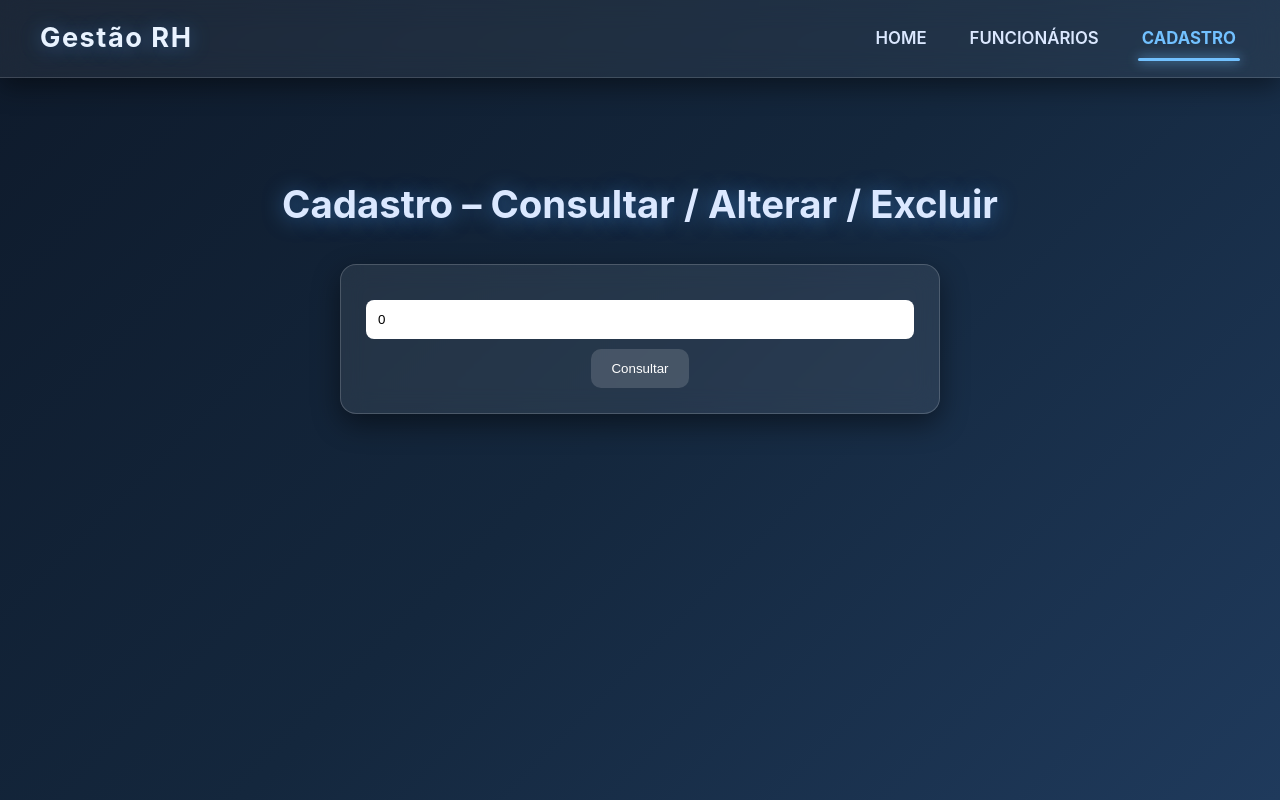
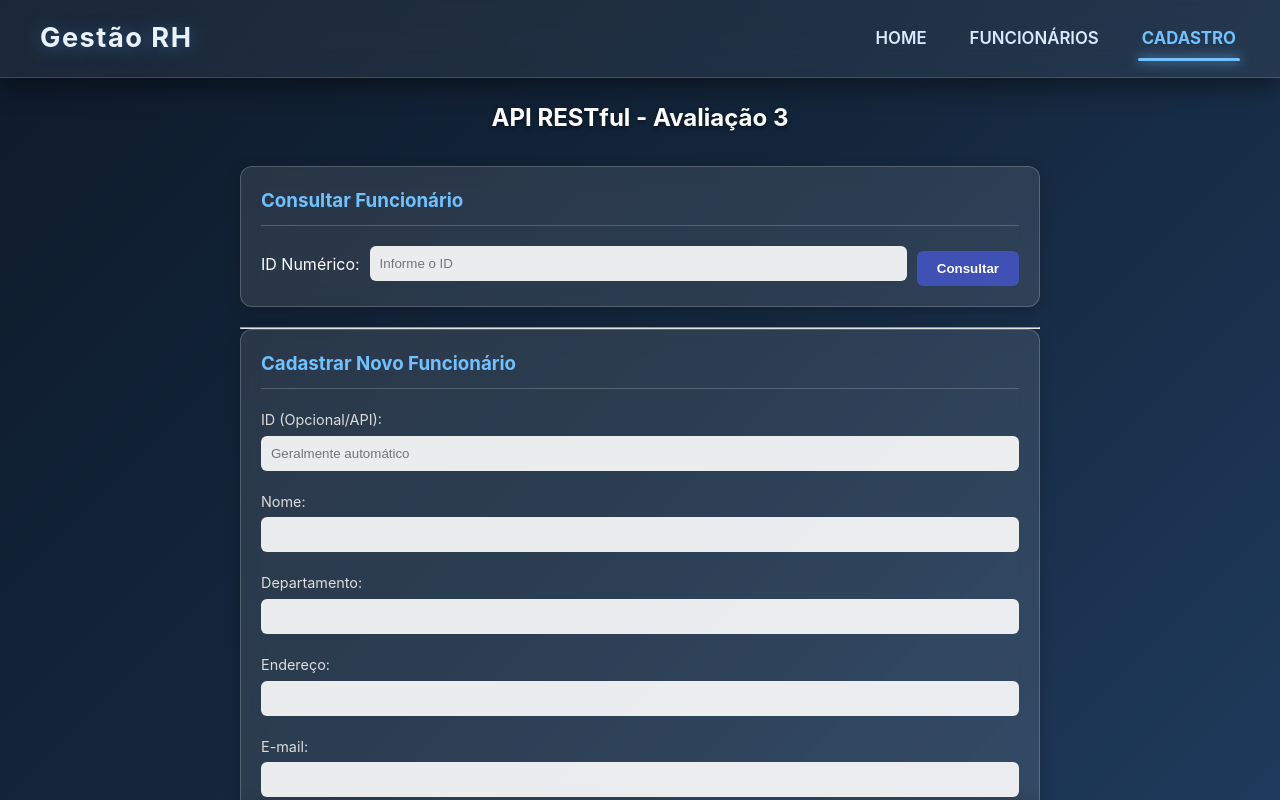
Before and after one commit to Samurai-Furb/Prova3, an Angular app: page /cadastro in a window 1280 px wide. Shown: the top 800 px of the page. Built offline with nearby package versions, Linux system fonts and the light colour scheme.

Commit message:
Add proxy configuration for API requests to external service

```diff
--- a/angular.json
+++ b/angular.json
@@ -54,6 +54,9 @@
         },
         "serve": {
           "builder": "@angular/build:dev-server",
+          "options": {
+            "proxyConfig": "proxy.conf.json"
+          },
           "configurations": {
             "production": {
               "buildTarget": "Prova3:build:production"
--- a/src/app/components/cadastro/cadastro.component.css
+++ b/src/app/components/cadastro/cadastro.component.css
@@ -1,83 +1,124 @@
 .cadastro-page {
-  width: 100%;
-  min-height: 100vh;
-  padding-top: 22vh;
-  padding-bottom: 40px;
-
-  background: linear-gradient(135deg, #0e1a2b, #14273d, #1f3a5c);
-  background-size: cover;
-  background-attachment: fixed;
-
-  color: #dbe8ff;
-  text-align: center;
+  width: 95%;
+  max-width: 800px;
+  margin: 100px auto 40px; /* Margem superior para o header fixo */
+  padding-bottom: 50px;
+  color: #fff;
 }
 
 .cadastro-page h2 {
-  font-size: 2.4rem;
+  text-align: center;
   margin-bottom: 30px;
-  text-shadow: 0 2px 20px rgba(77,163,255,0.5);
+  text-shadow: 0 2px 4px rgba(0,0,0,0.5);
 }
 
-.consulta-box,
-.dados-card,
-.alterar-box {
-  width: 90%;
-  max-width: 600px;
-  margin: 20px auto;
-  padding: 25px;
-
-  background: rgba(255,255,255,0.08);
-  border-radius: 16px;
-  backdrop-filter: blur(12px);
-  border: 1px solid rgba(255,255,255,0.18);
-  box-shadow: 0 10px 28px rgba(0,0,0,0.45);
+.card-box {
+  background: rgba(255, 255, 255, 0.1);
+  backdrop-filter: blur(10px);
+  border: 1px solid rgba(255, 255, 255, 0.2);
+  border-radius: 12px;
+  padding: 20px;
+  margin-bottom: 20px;
+  box-shadow: 0 4px 15px rgba(0,0,0,0.2);
 }
 
+.card-box h3 {
+  margin-top: 0;
+  border-bottom: 1px solid rgba(255,255,255,0.2);
+  padding-bottom: 10px;
+  margin-bottom: 15px;
+  color: #72c1ff;
+}
+
+/* Inputs e Labels */
 input {
   width: 100%;
-  padding: 12px;
-  margin: 10px 0;
-  border-radius: 8px;
+  padding: 10px;
+  border-radius: 6px;
   border: none;
-  outline: none;
+  margin-bottom: 10px;
+  background: rgba(255, 255, 255, 0.9);
+  color: #333;
 }
 
-button {
-  background: rgba(255,255,255,0.15);
-  color: white;
-  padding: 12px 20px;
-  border: none;
-  border-radius: 10px;
-  cursor: pointer;
-  transition: .3s;
+input.readonly {
+  background: rgba(200, 200, 200, 0.8);
+  color: #555;
+  cursor: not-allowed;
 }
 
-button:hover {
-  background: rgba(255,255,255,0.25);
+.input-group {
+  display: flex;
+  gap: 10px;
+  align-items: center;
 }
 
-.btn-excluir {
-  background: #e63946;
+.input-group input {
+  margin-bottom: 0;
+  flex: 1;
 }
 
-.btn-excluir:hover {
-  background: #ff4d5b;
+/* Botões */
+button {
+  padding: 10px 20px;
+  border: none;
+  border-radius: 6px;
+  cursor: pointer;
+  font-weight: bold;
+  color: white;
+  transition: 0.3s;
+  margin-top: 10px;
 }
 
-.msg-ok {
-  background: #0f8a3a;
-  padding: 12px;
-  margin: 15px auto;
-  width: 60%;
-  border-radius: 10px;
-  color: white;
+.btn-consultar { background: #3f51b5; }
+.btn-consultar:hover { background: #2c3e50; }
+
+.btn-excluir { background: #e63946; width: 100%; }
+.btn-excluir:hover { background: #b91c1c; }
+
+.btn-alterar { background: #fca311; color: #000; width: 100%; }
+.btn-alterar:hover { background: #e08e0b; }
+
+.btn-cadastrar { background: #2a9d8f; width: 100%; }
+.btn-cadastrar:hover { background: #21867a; }
+
+/* Grid para Formulários */
+.form-grid {
+  display: grid;
+  grid-template-columns: 1fr;
+  gap: 5px;
 }
 
-.msg-erro {
-  background: #b91c1c;
-  padding: 12px;
-  margin: 15px auto;
-  width: 60%;
-  border-radius: 10px;
+.form-grid label {
+  font-size: 0.9rem;
+  color: #ddd;
+  margin-top: 5px;
+}
+
+/* Feedback Box */
+.feedback-msg {
+  padding: 15px;
+  border-radius: 8px;
+  margin-bottom: 20px;
+  text-align: center;
+  font-size: 1.1rem;
+  border: 2px solid transparent;
   color: white;
+  font-weight: 500;
+  animation: fadeIn 0.5s ease;
 }
+
+.bg-green {
+  background-color: #2e7d32; /* Verde */
+  border-color: #4caf50;
+}
+
+.bg-red {
+  background-color: #c62828; /* Vermelho */
+  border-color: #e57373;
+}
+
+@keyframes fadeIn {
+  from { opacity: 0; transform: translateY(-10px); }
+  to { opacity: 1; transform: translateY(0); }
+}
--- a/src/app/components/cadastro/cadastro.component.html
+++ b/src/app/components/cadastro/cadastro.component.html
@@ -1,35 +1,85 @@
 <section class="cadastro-page">
+  <h2>API RESTful - Avaliação 3</h2>
 
-  <h2>Cadastro – Consultar / Alterar / Excluir</h2>
-
-  <div class="consulta-box">
-    <input type="number" [(ngModel)]="idConsulta" placeholder="Informe o ID">
-    <button (click)="consultar()">Consultar</button>
+  <!-- 1. CONSULTA -->
+  <div class="card-box">
+    <h3>Consultar Funcionário</h3>
+    <div class="input-group">
+      <label>ID Numérico:</label>
+      <input type="number" [(ngModel)]="idBusca" placeholder="Informe o ID">
+      <button (click)="consultar()" class="btn-consultar">Consultar</button>
+    </div>
   </div>
 
-  <div *ngIf="dados" class="dados-card">
-    <p><strong>ID:</strong> {{ dados.id }}</p>
-    <p><strong>Nome:</strong> {{ dados.nome }}</p>
-    <p><strong>Departamento:</strong> {{ dados.departamento }}</p>
-    <p><strong>Endereço:</strong> {{ dados.endereco }}</p>
-    <p><strong>E-mail:</strong> {{ dados.email }}</p>
+  <!-- EXIBIÇÃO DE DADOS + EXCLUSÃO -->
+  <!-- Só mostra se tiver um funcionário carregado (id válido) -->
+  <div class="card-box" *ngIf="funcionario.id">
+    <h3>Dados do Funcionário</h3>
 
-    <button class="btn-excluir" (click)="excluir()">Exclusão</button>
+    <div class="display-fields">
+      <div class="field"><strong>ID:</strong> <input readonly [value]="funcionario.id"></div>
+      <div class="field"><strong>Nome:</strong> <input readonly [value]="funcionario.nome"></div>
+      <div class="field"><strong>Departamento:</strong> <input readonly [value]="funcionario.departamento"></div>
+      <div class="field"><strong>Endereço:</strong> <input readonly [value]="funcionario.endereco"></div>
+      <div class="field"><strong>E-mail:</strong> <input readonly [value]="funcionario.email"></div>
+    </div>
+
+    <button (click)="excluir()" class="btn-excluir">Exclusão</button>
   </div>
 
-  <div *ngIf="mensagem" [ngClass]="status === 'Ok' ? 'msg-ok' : 'msg-erro'">
-    {{ mensagem }}
+  <!-- FEEDBACK (Status/Mensagem) -->
+  <!-- A classe dinâmica muda a cor de fundo baseado no status -->
+  <div *ngIf="mensagem"
+       class="feedback-msg"
+       [ngClass]="{'bg-green': status === 'Ok', 'bg-red': status === 'Erro'}">
+    <strong>Status:</strong> {{ status }} <br>
+    <strong>Mensagem:</strong> {{ mensagem }}
   </div>
 
-  <div *ngIf="dados" class="alterar-box">
+  <!-- 2. ALTERAÇÃO -->
+  <div class="card-box" *ngIf="funcionario.id">
     <h3>Alterar Cadastro</h3>
+    <div class="form-grid">
+      <label>ID (Fixo):</label>
+      <input readonly [(ngModel)]="funcionario.id" class="readonly">
 
-    <input [(ngModel)]="form.nome" placeholder="Nome">
-    <input [(ngModel)]="form.departamento" placeholder="Departamento">
-    <input [(ngModel)]="form.endereco" placeholder="Endereço">
-    <input [(ngModel)]="form.email" placeholder="Email">
+      <label>Nome:</label>
+      <input [(ngModel)]="funcionario.nome">
 
-    <button (click)="alterar()">Alterar</button>
+      <label>Departamento:</label>
+      <input [(ngModel)]="funcionario.departamento">
+
+      <label>Endereço:</label>
+      <input [(ngModel)]="funcionario.endereco">
+
+      <label>E-mail:</label>
+      <input [(ngModel)]="funcionario.email">
+    </div>
+    <button (click)="alterar()" class="btn-alterar">Alterar</button>
+  </div>
+
+  <hr>
+
+  <!-- 3. NOVO CADASTRO (Pedido Extra) -->
+  <div class="card-box">
+    <h3>Cadastrar Novo Funcionário</h3>
+    <div class="form-grid">
+      <label>ID (Opcional/API):</label>
+      <input type="number" [(ngModel)]="novoFuncionario.id" placeholder="Geralmente automático">
+
+      <label>Nome:</label>
+      <input [(ngModel)]="novoFuncionario.nome">
+
+      <label>Departamento:</label>
+      <input [(ngModel)]="novoFuncionario.departamento">
+
+      <label>Endereço:</label>
+      <input [(ngModel)]="novoFuncionario.endereco">
+
+      <label>E-mail:</label>
+      <input [(ngModel)]="novoFuncionario.email">
+    </div>
+    <button (click)="cadastrar()" class="btn-cadastrar">Cadastrar</button>
   </div>
 
 </section>
--- a/src/app/components/cadastro/cadastro.component.ts
+++ b/src/app/components/cadastro/cadastro.component.ts
@@ -12,13 +12,20 @@ import { CadastroService } from '../../services/cadastro.service';
 })
 export class CadastroComponent {
 
-  idConsulta: number = 0;
-  dados: any = null;
+  idBusca: number | null = null;
 
+  funcionario: any = {
+    id: null,
+    nome: '',
+    departamento: '',
+    endereco: '',
+    email: ''
+  };
+
+  mensagem: string = '';
   status: string = '';
-  mensagem: string = '';
-
-  form = {
+  novoFuncionario = {
+    id: null,
     nome: '',
     departamento: '',
     endereco: '',
@@ -26,47 +33,92 @@ export class CadastroComponent {
   };
 
   constructor(private cadastroService: CadastroService) {}
+  consultar() {
+    if (!this.idBusca) {
+      alert('Digite um ID para consultar.');
+      return;
+    }
 
-  consultar() {
-    if (!this.idConsulta) return;
+    this.limparFeedback();
 
-    this.cadastroService.consultar(this.idConsulta).subscribe((res: any) => {
-      this.dados = res || null;
+    this.cadastroService.consultar(this.idBusca).subscribe({
+      next: (dados) => {
+        this.funcionario = dados;
 
-      if (res) {
-        this.form.nome = res.nome || '';
-        this.form.departamento = res.departamento || '';
-        this.form.endereco = res.endereco || '';
-        this.form.email = res.email || '';
+        if (!this.funcionario.id && !this.funcionario.nome) {
+           this.status = 'Erro';
+           this.mensagem = 'Funcionário não encontrado ou resposta vazia.';
+        }
+      },
+      error: (err) => {
+        console.error(err);
+        this.status = 'Erro';
+        this.mensagem = 'Erro na requisição de consulta.';
+        this.limparDadosTela();
       }
-    }, err => {
-      console.error('Erro ao consultar', err);
-      this.dados = null;
-      this.status = 'Erro';
-      this.mensagem = 'Falha na consulta';
     });
   }
 
   excluir() {
-    this.cadastroService.excluir(this.idConsulta).subscribe((res: any) => {
-      this.status = res?.status ?? 'Erro';
-      this.mensagem = res?.mensagem ?? 'Resposta inválida';
-      if (this.status === 'Ok') this.dados = null;
-    }, err => {
-      console.error('Erro ao excluir', err);
-      this.status = 'Erro';
-      this.mensagem = 'Falha na exclusão';
+    if (!this.funcionario.id) return;
+
+    this.cadastroService.excluir(this.funcionario.id).subscribe({
+      next: (res) => {
+        this.status = res.status;
+        this.mensagem = res.mensagem;
+
+        if (this.status === 'Ok') {
+          this.limparDadosTela();
+        }
+      },
+      error: (err) => {
+        console.error(err);
+        this.status = 'Erro';
+        this.mensagem = 'Falha técnica ao tentar excluir.';
+      }
     });
   }
 
   alterar() {
-    this.cadastroService.alterar(this.idConsulta, this.form).subscribe((res: any) => {
-      this.status = res?.status ?? 'Erro';
-      this.mensagem = res?.mensagem ?? 'Resposta inválida';
-    }, err => {
-      console.error('Erro ao alterar', err);
-      this.status = 'Erro';
-      this.mensagem = 'Falha na alteração';
+    if (!this.funcionario.id) return;
+
+    this.cadastroService.alterar(this.funcionario.id, this.funcionario).subscribe({
+      next: (res) => {
+        this.status = res.status;
+        this.mensagem = res.mensagem;
+      },
+      error: (err) => {
+        console.error(err);
+        this.status = 'Erro';
+        this.mensagem = 'Falha técnica ao tentar alterar.';
+      }
     });
   }
+
+  cadastrar() {
+    this.cadastroService.cadastrar(this.novoFuncionario).subscribe({
+      next: (res) => {
+        this.status = res.status;
+        this.mensagem = res.mensagem;
+
+        if (this.status === 'Ok') {
+          this.novoFuncionario = { id: null, nome: '', departamento: '', endereco: '', email: '' };
+        }
+      },
+      error: (err) => {
+        console.error(err);
+        this.status = 'Erro';
+        this.mensagem = 'Falha técnica ao tentar cadastrar.';
+      }
+    });
+  }
+
+  private limparFeedback() {
+    this.status = '';
+    this.mensagem = '';
+  }
+
+  private limparDadosTela() {
+    this.funcionario = { id: null, nome: '', departamento: '', endereco: '', email: '' };
+  }
 }
--- a/src/app/services/cadastro.service.ts
+++ b/src/app/services/cadastro.service.ts
@@ -1,24 +1,29 @@
 import { Injectable } from '@angular/core';
 import { HttpClient } from '@angular/common/http';
+import { Observable } from 'rxjs';
 
 @Injectable({
   providedIn: 'root'
 })
 export class CadastroService {
 
-  private baseUrl = "https://bu.furb.br/mcardoso/progWeb/apiRestAval.php/cadastro/";
+  private readonly baseUrl = "https://bu.furb.br/mcardoso/progWeb/apiRestAval.php/cadastro/";
 
   constructor(private http: HttpClient) {}
 
   consultar(id: number) {
-    return this.http.get(this.baseUrl + id);
+    return this.http.get<any>(`${this.baseUrl}${id}`);
   }
 
   excluir(id: number) {
-    return this.http.delete(this.baseUrl + id);
+    return this.http.delete<any>(`${this.baseUrl}/%{id}`);
   }
 
   alterar(id: number, dados: any) {
-    return this.http.put(this.baseUrl + id, dados);
+    return this.http.put<any>(`${this.baseUrl}${id}`, dados);
   }
+
+cadastrar(dados: any): Observable<any>{
+  return this.http.post<any>(`%{this.baseUrl}/`, dados);
 }
+}
```
Also changed, not shown: proxy.conf.json (added, +11 -0 lines), 2 other files (tests, documents, lock files or other folders).
